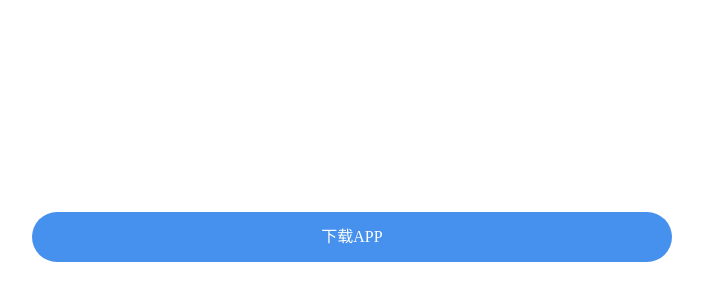
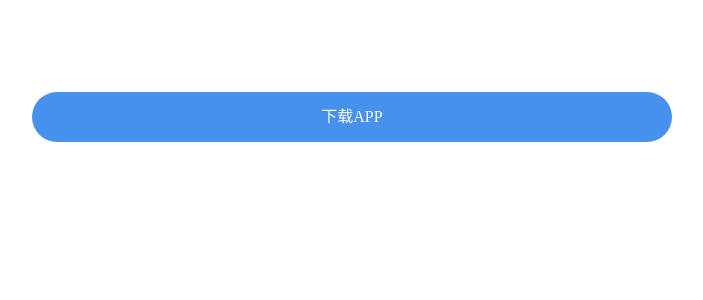
Before and after one commit to glianchat/guanglianxiazai, a plain HTML site: page index.html in a window 1280 px wide. Shown: the part 418-718 px from the top of the page, without its empty margins (288-991 px from the left). Drawn offline with Linux system fonts and the light colour scheme.

Commit message:
Update web.css

```diff
--- a/index_files/web.css
+++ b/index_files/web.css
@@ -57,7 +57,7 @@ body {
 .web{
 	width:100%;
 	max-width: 750px;
-	min-height:75vh;
+	min-height:60vh;
 	margin:0 auto;
 	background-size: 100% 100%;
 	background: url(../images/mybg.png) no-repeat;
```
